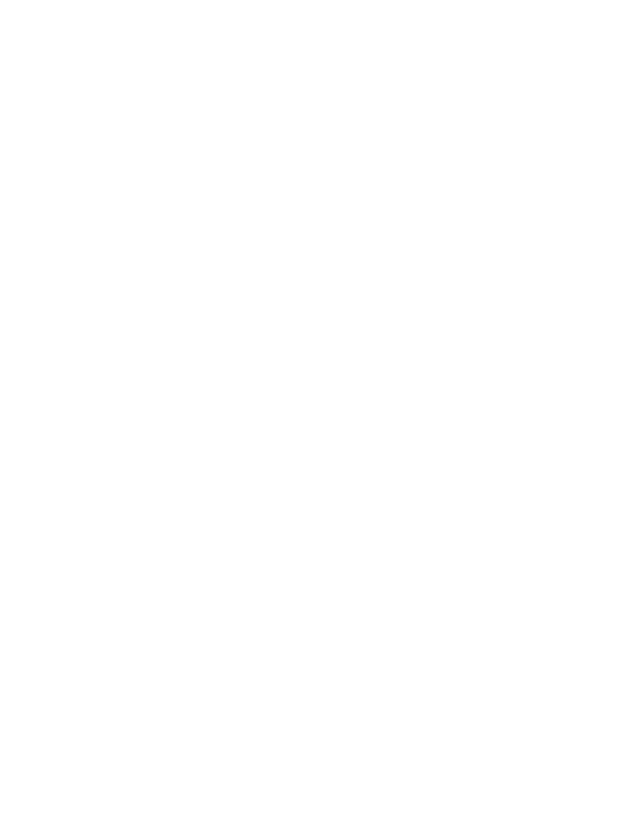
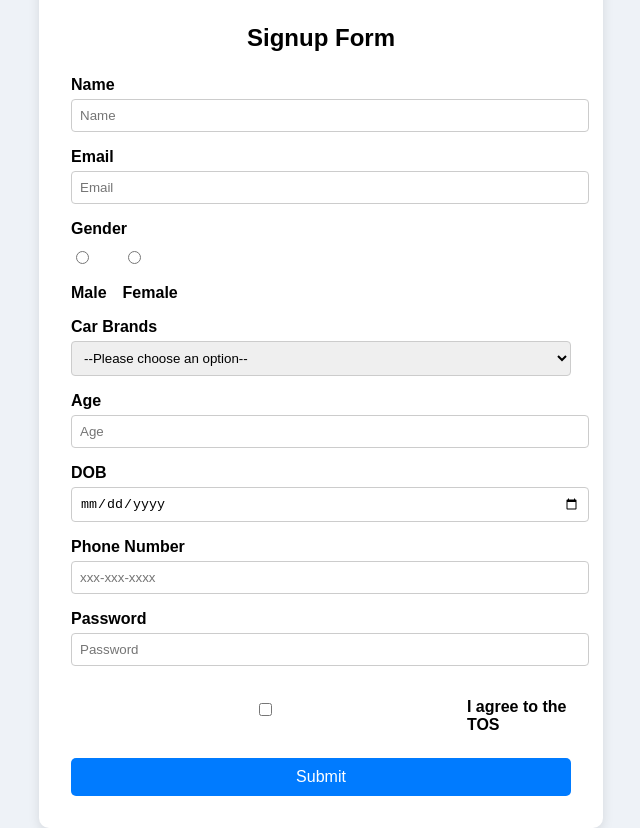
Before and after one commit to acciojob/signup-form-car-ranagangu, a website: page main.html in a window 1280 px wide. Shown: the whole page, without its empty margins (319-959 px from the left). Before the commit the page ends 800 px from the top, so only its background shows below. Drawn offline with Linux system fonts and the light colour scheme.

Commit message:
created a submission

```diff
--- a/main.html
+++ b/main.html
@@ -1,16 +1,132 @@
 <!DOCTYPE html>
+<html lang="en">
+<head>
+  <meta charset="UTF-8">
+  <title>Signup Form</title>
+  <style>
+    body {
+      font-family: Arial, sans-serif;
+      background: #eef2f7;
+      display: flex;
+      justify-content: center;
+      align-items: center;
+      height: 100vh;
+      margin: 0;
+    }
 
-<html>
+    form {
+      background-color: #fff;
+      padding: 2rem;
+      border-radius: 10px;
+      box-shadow: 0 4px 12px rgba(0, 0, 0, 0.1);
+      width: 100%;
+      max-width: 500px;
+    }
 
-<head>
-	<link rel="stylesheet" href="styles.css">
+    h2 {
+      text-align: center;
+      margin-bottom: 1.5rem;
+    }
+
+    label {
+      display: block;
+      margin-top: 1rem;
+      font-weight: bold;
+    }
+
+    input, select {
+      width: 100%;
+      padding: 8px;
+      margin-top: 5px;
+      border-radius: 4px;
+      border: 1px solid #ccc;
+    }
+
+    .radio-group {
+      display: flex;
+      gap: 1rem;
+      margin-top: 0.5rem;
+    }
+
+    .radio-group input {
+      width: auto;
+    }
+
+    .tos-label {
+      display: flex;
+      align-items: center;
+      gap: 0.5rem;
+      margin-top: 1rem;
+    }
+
+    button[type="submit"] {
+      margin-top: 1.5rem;
+      width: 100%;
+      padding: 10px;
+      background-color: #007bff;
+      color: white;
+      border: none;
+      border-radius: 5px;
+      cursor: pointer;
+      font-size: 16px;
+    }
+
+    button[type="submit"]:hover {
+      background-color: #0056b3;
+    }
+  </style>
 </head>
+<body>
 
-<body>
-	<!-- the entire body must be written by student -->
-    <script type="text/javascript" src="./script.js">
-</script>
+  <form method="post">
+    <h2>Signup Form</h2>
+
+    <label for="name">Name</label>
+    <input type="text" id="name" name="name" placeholder="Name" required>
+
+    <label for="email">Email</label>
+    <input type="email" id="email" name="email" placeholder="Email" required>
+
+    <label>Gender</label>
+    <div class="radio-group">
+      <div>
+        <input type="radio" id="gender_m" name="gender" value="male" required>
+        <label for="gender_m">Male</label>
+      </div>
+      <div>
+        <input type="radio" id="gender_f" name="gender" value="female" required>
+        <label for="gender_f">Female</label>
+      </div>
+    </div>
+
+    <label for="cars">Car Brands</label>
+    <select id="cars" name="cars" required>
+      <option value="">--Please choose an option--</option>
+      <option value="Toyota">Toyota</option>
+      <option value="BMW">BMW</option>
+      <option value="Tesla">Tesla</option>
+      <option value="Ford">Ford</option>
+    </select>
+
+    <label for="age">Age</label>
+    <input type="number" id="age" name="age" placeholder="Age" required>
+
+    <label for="dob">DOB</label>
+    <input type="date" id="dob" name="dob" required>
+
+    <label for="tel">Phone Number</label>
+    <input type="tel" id="tel" name="tel" placeholder="xxx-xxx-xxxx">
+
+    <label for="password">Password</label>
+    <input type="password" id="password" name="password" placeholder="Password" required>
+
+    <div class="tos-label">
+      <input type="checkbox" id="tos" name="tos" required>
+      <label for="tos">I agree to the TOS</label>
+    </div>
+
+    <button type="submit">Submit</button>
+  </form>
 
 </body>
-
 </html>
```
